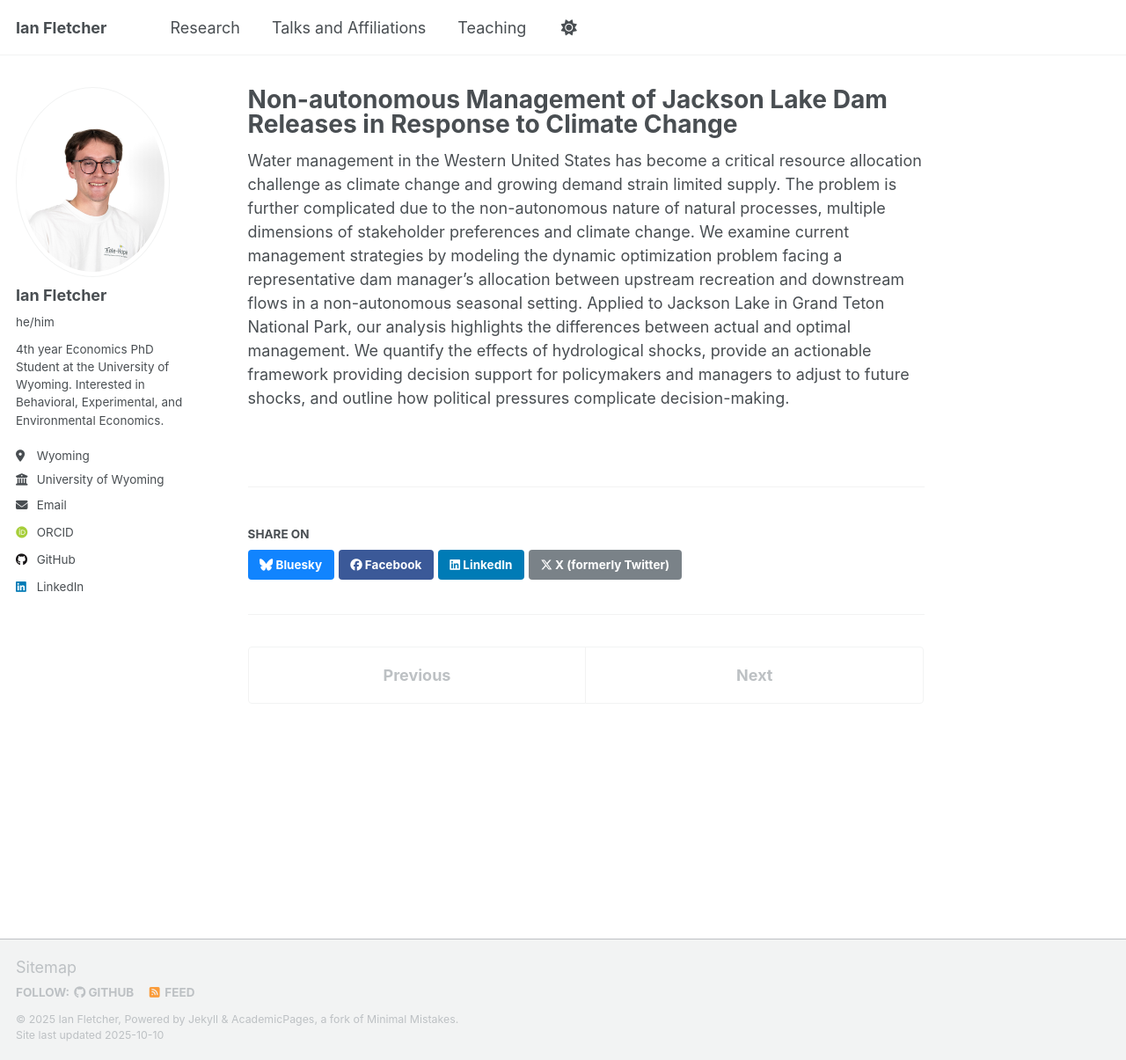
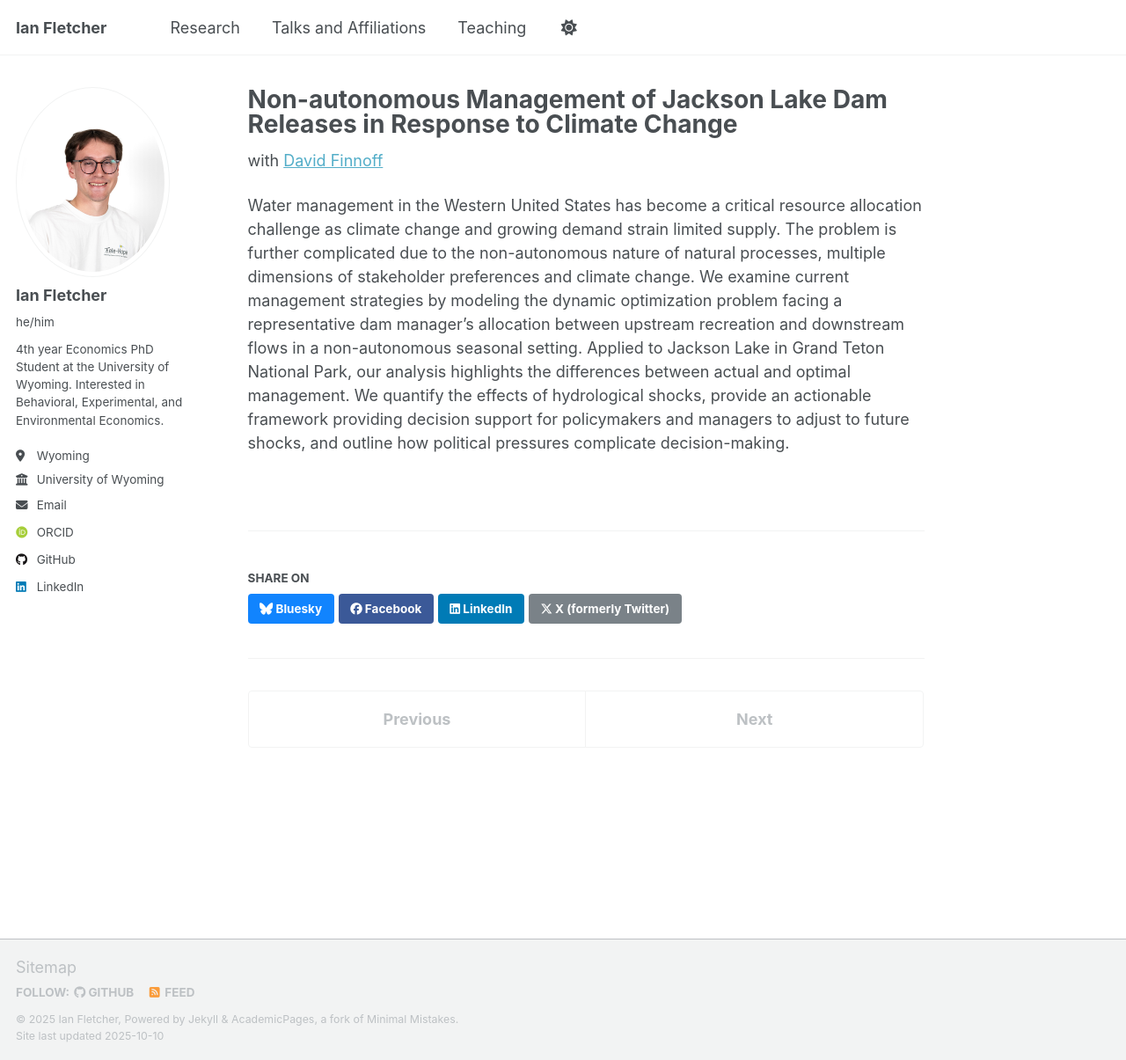
Before and after one commit to fletcherian/fletcherian.github.io, a Jekyll site: the page built from _publications/dams.md, in a window 1280 px wide and 1205 px high. Shown: the whole window at 88% size. Built offline with Jekyll 4.4.1, drawn with Linux system fonts in a browser that asks for light colours; some web fonts are replaced; a script that is not in the unit is left out.

Commit message:
Update dams.md

```diff
--- a/_publications/dams.md
+++ b/_publications/dams.md
@@ -7,4 +7,6 @@ excerpt: 'This paper models the dynamic optimization problem faced by dam manage
 date: 2025-10-10
 ---
 
+with [David Finnoff](https://www.uwyo.edu/business/about-us/directory/finnoff-david.html)
+
 Water management in the Western United States has become a critical resource allocation challenge as climate change and growing demand strain limited supply. The problem is further complicated due to the non-autonomous nature of natural processes, multiple dimensions of stakeholder preferences and climate change. We examine current management strategies by modeling the dynamic optimization problem facing a representative dam manager's allocation between upstream recreation and downstream flows in a non-autonomous seasonal setting. Applied to Jackson Lake in Grand Teton National Park, our analysis highlights the differences between actual and optimal management. We quantify the effects of hydrological shocks, provide an actionable framework providing decision support for policymakers and managers to adjust to future shocks, and outline how political pressures complicate decision-making.
```
